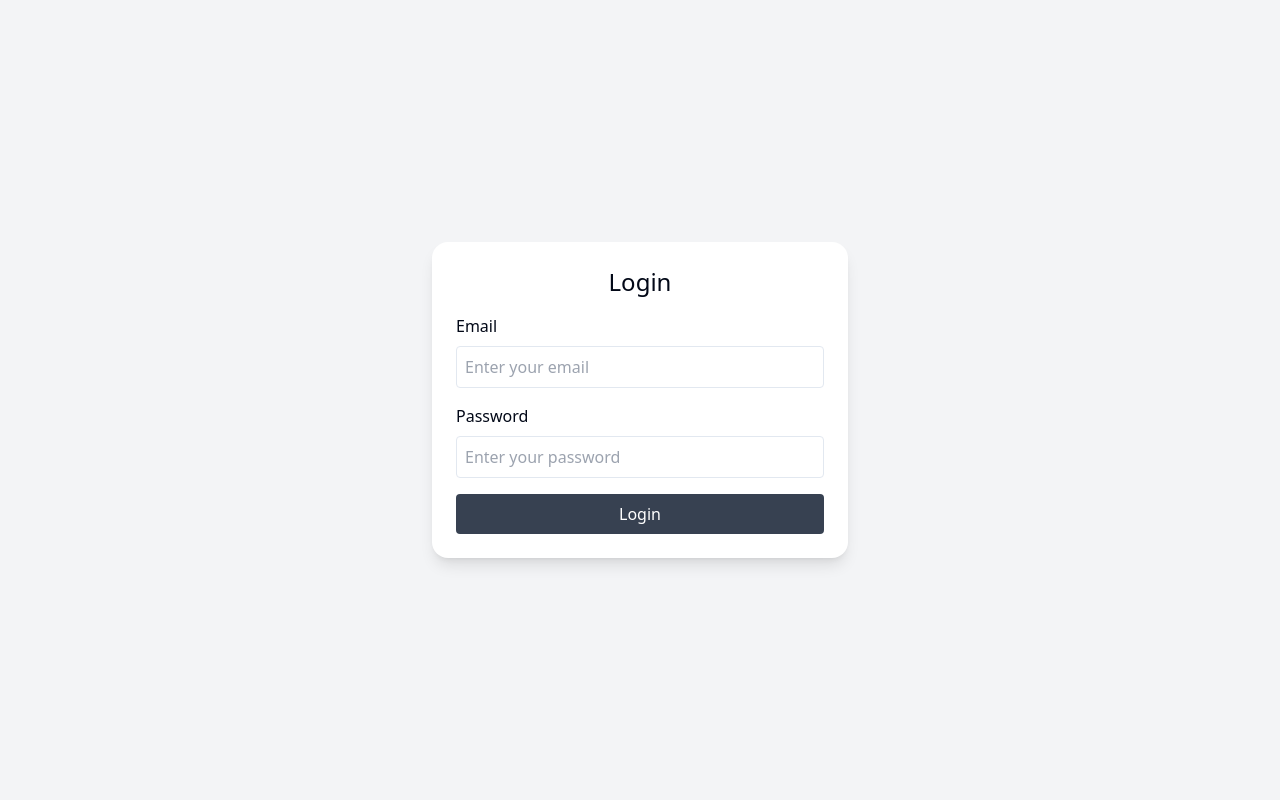
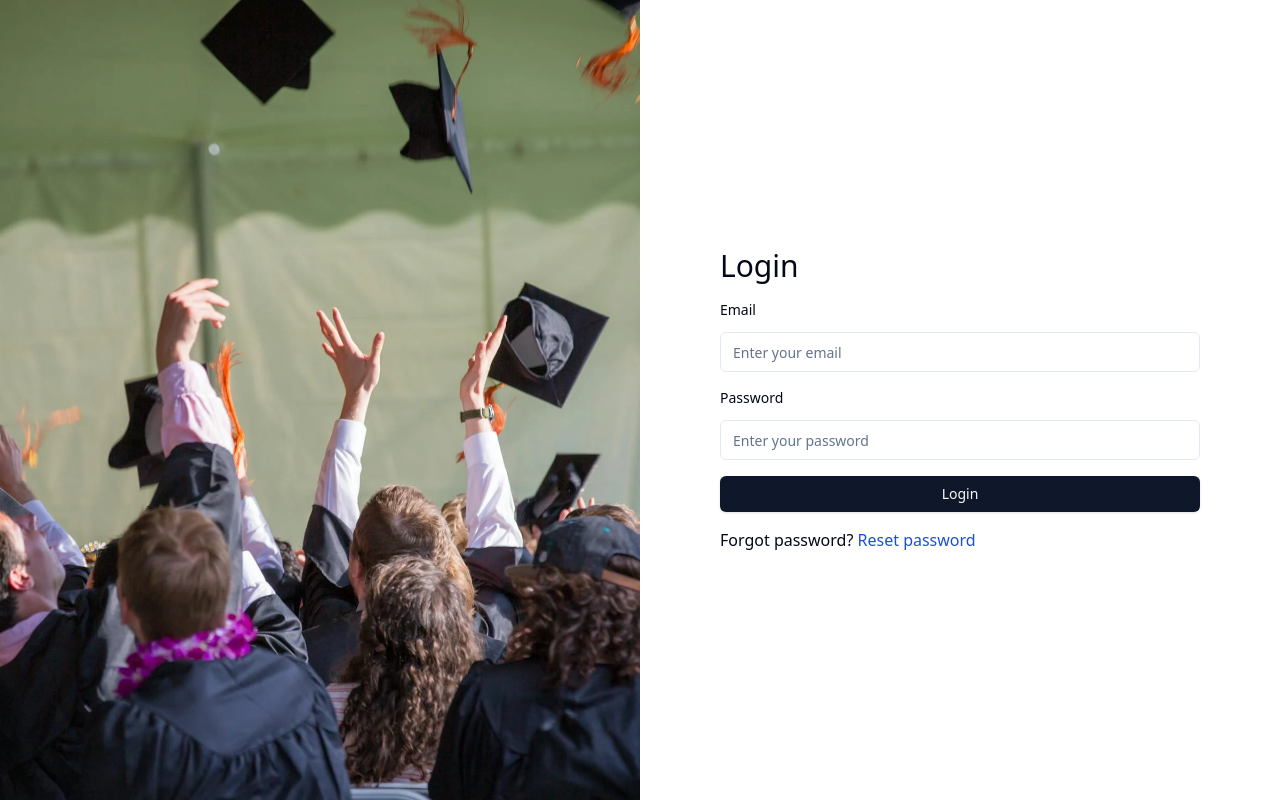
Before and after one commit to Group-4-EWSD/Website, a Vue app in the folder frontend/: page /login in a window 1280 px wide. Built offline with nearby package versions, Linux system fonts and the light colour scheme.

Commit message:
wip: login page

```diff
--- /dev/null
+++ b/frontend/src/components/shared/FormElement.vue
@@ -0,0 +1,41 @@
+<script setup lang="ts">
+import { Field, ErrorMessage } from 'vee-validate'
+import { cn } from '@/lib/utils'
+
+interface Props {
+  id: string
+  name: string
+  placeholder?: string
+  label?: string
+  errors?: Record<string, string | string[] | null>
+  class?: string
+}
+
+const props = withDefaults(defineProps<Props>(), {
+  placeholder: '',
+  label: '',
+  class: '',
+})
+</script>
+<template>
+  <div class="flex flex-col gap-3">
+    <label v-if="props.label" :for="props.name" class="text-sm">{{ props.label }}</label>
+    <Field
+      :id="props.id"
+      :name="props.name"
+      :placeholder="props.placeholder"
+      :class="
+        cn(
+          'flex h-10 w-full rounded-md border border-input bg-background px-3 py-2 text-sm ring-offset-background file:border-0 file:bg-transparent file:text-sm file:font-medium placeholder:text-muted-foreground focus-visible:outline-none focus-visible:ring-2 focus-visible:ring-ring focus-visible:ring-offset-2 disabled:cursor-not-allowed disabled:opacity-50',
+          props.class,
+          { 'border-red-500': props.errors && props.errors[props.name] },
+        )
+      "
+    />
+    <ErrorMessage
+      v-if="errors && errors[props.name]"
+      :name="props.name"
+      class="text-sm text-red-500"
+    />
+  </div>
+</template>
--- a/frontend/src/views/Auth/Login.vue
+++ b/frontend/src/views/Auth/Login.vue
@@ -1,77 +1,88 @@
 <script setup lang="ts">
-import { ref } from "vue";
-import { useForm, Field, ErrorMessage } from "vee-validate";
-import * as yup from "yup";
+import { ref } from 'vue'
+import { useForm, Field, ErrorMessage, Form } from 'vee-validate'
+import * as yup from 'yup'
+import FormElement from '@/components/shared/FormElement.vue'
+import Button from '@/components/ui/button/Button.vue'
+import SideImage from '@/assets/login-side-image.webp'
 
-const loading = ref(false);
+const loading = ref(false)
 
 const schema = yup.object({
-  email: yup.string().email("Invalid email").required("Email is required"),
-  password: yup.string().required("Password is required"),
-});
+  email: yup.string().email('Invalid email').required('Please enter your email'),
+  password: yup
+    .string()
+    .required('Please enter your password')
+    .min(8, 'Password must be at least 8 characters.'),
+})
 
-interface loginForm{
-    email: string,
+interface loginForm {
+  email: string
   password: string
 }
 
 const { handleSubmit, errors } = useForm<loginForm>({
   validationSchema: schema,
-});
+})
 
-const onSubmit = async (values: loginForm) => {
-  loading.value = true;
+const onSubmit = handleSubmit(async (values: loginForm) => {
+  loading.value = true
   try {
-    console.log("Login data:", values);
+    console.log('Login data:', values)
   } catch (error) {
-    console.error("Login failed:", error);
+    console.error('Login failed:', error)
   } finally {
-    loading.value = false;
+    loading.value = false
   }
-};
+})
+
+// const onSubmit = async (values: loginForm) => {
+//   console.log('Login data:', values)
+//   // validate();
+//   // if (errors.value) return;
+//   loading.value = true
+//   try {
+//     console.log('Login data:', values)
+//   } catch (error) {
+//     console.error('Login failed:', error)
+//   } finally {
+//     loading.value = false
+//   }
+// }
 </script>
 
 <template>
-  <div class="flex items-center justify-center min-h-screen bg-gray-100">
-    <div class="w-full max-w-md px-4">
-      <div class="shadow-lg p-6 bg-white rounded-2xl">
-        <h1 class="text-center text-2xl mb-4">Login</h1>
-        <form @submit="handleSubmit(onSubmit)" class="space-y-4">
-          <div class="space-y-2">
-            <label for="email" class="block font-medium">Email</label>
-            <Field
+  <div class="grid grid-cols-1 md:grid-cols-2 h-screen">
+    <div class="w-full h-full hidden md:block">
+      <img :src="SideImage" alt="Aurora University" class="object-cover h-full w-full" />
+    </div>
+    <div class="flex items-center justify-center">
+      <div class="w-full max-w-lg px-4 flex flex-col gap-4">
+        <h1 class="text-3xl">Login</h1>
+        <form @submit="onSubmit" class="space-y-4">
+          <FormElement
+            name="email"
+            label="Email"
             id="email"
-              name="email"
-              type="email"
             placeholder="Enter your email"
-              class="w-full p-2 border rounded"
+            :errors="errors"
           />
-            <ErrorMessage name="email" class="text-sm text-red-500" />
-          </div>
-          <div class="space-y-2">
-            <label for="password" class="block font-medium">Password</label>
-            <Field
+          <FormElement
+            name="password"
+            label="Password"
             id="password"
-              name="password"
-              type="password"
             placeholder="Enter your password"
-              class="w-full p-2 border rounded"
+            :errors="errors"
           />
-            <ErrorMessage name="password" class="text-sm text-red-500" />
-          </div>
-          <button
-            type="submit"
-            class="w-full py-2 bg-gray-700 text-white rounded"
-            :disabled="loading"
-          >
-            {{ loading ? "Loading..." : "Login" }}
-          </button>
+
+          <Button type="submit" :disabled="loading" class="w-full">
+            {{ loading ? 'Loading...' : 'Login' }}
+          </Button>
         </form>
+        <p>
+          Forgot password? <router-link to="/auth/forgot-password" class="text-blue-700">Reset password</router-link>
+        </p>
       </div>
     </div>
   </div>
 </template>
-
-<style scoped>
-
-</style>
```
Also changed, not shown: frontend/src/assets/login-side-image.webp (added). Lines whose indentation alone changed are shown as unchanged.
